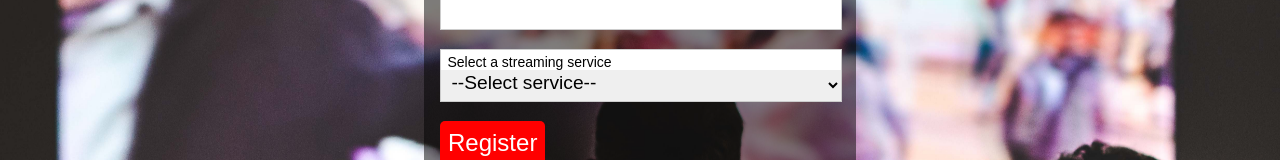
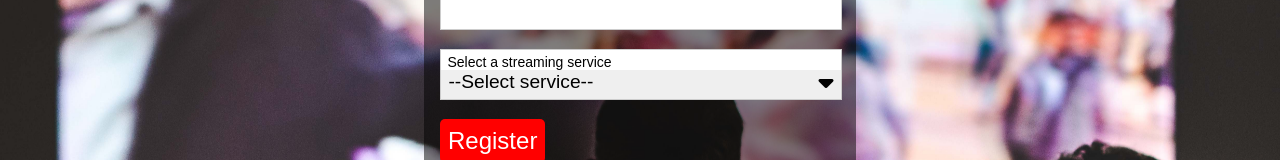
Before and after one commit to 6JoeB/stream-share, a React (Create React App) app in the folder frontend/: page /register in a window 1280 px wide. Shown: the part 229-389 px from the top of the page. Built offline with nearby package versions, Linux system fonts and the light colour scheme.

Commit message:
Updated drop down carat icon

```diff
--- a/frontend/src/App.css
+++ b/frontend/src/App.css
@@ -165,6 +165,21 @@
 	background: var(--darker-primary-colour);
 }
 
+select {
+	-webkit-appearance: none;
+	-moz-appearance: none;
+	text-indent: 1px;
+	text-overflow: "";
+}
+
+.carat-down {
+	position: absolute;
+	color: black;
+	right: 1.4rem;
+	font-size: x-large;
+	top: 14.7rem;
+}
+
 /* forms */
 
 .display--flex {
--- a/frontend/src/components/register/Register.jsx
+++ b/frontend/src/components/register/Register.jsx
@@ -7,16 +7,19 @@ const Register = () => {
 		streamingService: "",
 	});
 
+	const [formSubmitted, toggleFormSubmitted] = useState(false);
+
 	const { name, email, streamingService } = formData;
 
 	const onChange = (e) => setFormData({ ...formData, [e.target.name]: e.target.value });
 
 	const onSubmit = async (e) => {
 		e.preventDefault();
-		console.log(formData);
+		toggleFormSubmitted(true);
+		console.log(formSubmitted);
 	};
 
-	return (
+	const registerForm = (
 		<div className='background'>
 			<div className='register--container m--auto'>
 				<div className='p'>
@@ -58,13 +61,14 @@ const Register = () => {
 							<div className='form--placeholder'>
 								<span>Select a streaming service</span>
 							</div>
+							<i class='fas fa-caret-down carat-down'></i>
 							<select
 								className='form--input'
 								onChange={(e) => onChange(e)}
 								name='streamingService'
 								required
 							>
-								<option value='' selected>
+								<option value='' defaultValue>
 									--Select service--
 								</option>
 								<option value='Netflix'>Netflix</option>
@@ -82,6 +86,16 @@ const Register = () => {
 			</div>
 		</div>
 	);
+
+	const registerFormSubmitted = (
+		<div className='background m--auto'>
+			<div className='register--container m--auto'>
+				<h1 className='m'>Form submitted</h1>
+			</div>
+		</div>
+	);
+
+	return formSubmitted ? registerFormSubmitted : registerForm;
 };
 
 export default Register;
```
